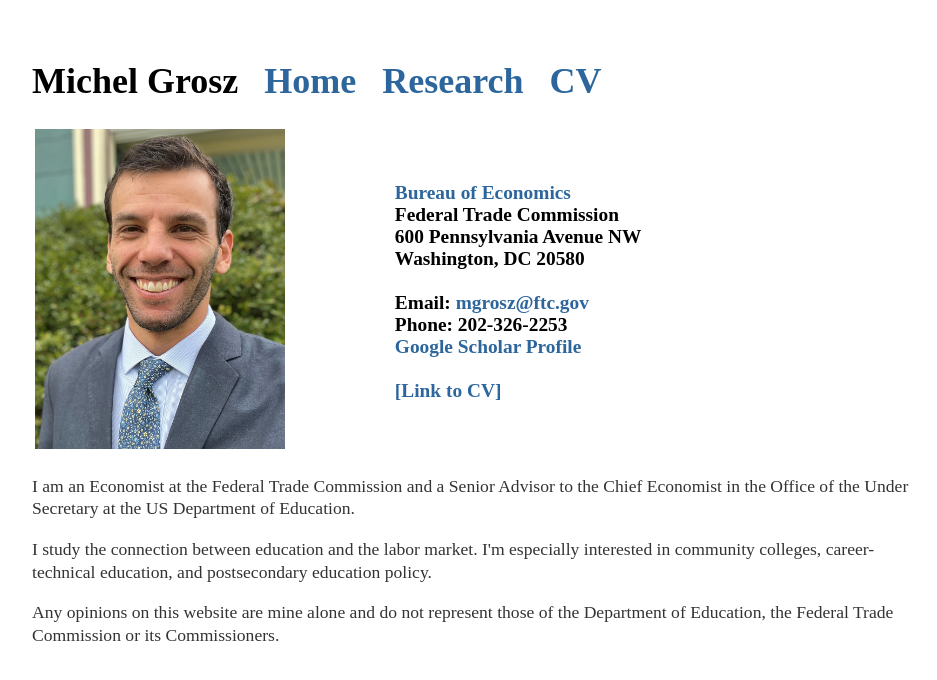
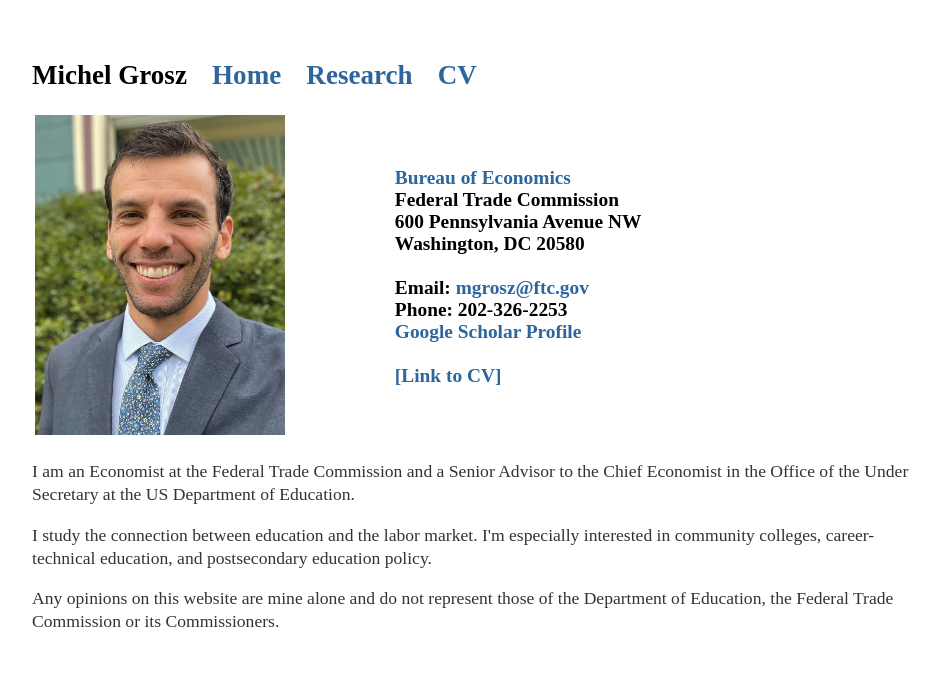
Before and after one commit to mzgrosz/mzgrosz.github.io, a Jekyll site: the page built from index.html, in a window 1280 px wide. Shown: the top 680 px of the page, without its empty margins (160-1097 px from the left). Built offline with Jekyll 4.4.1, drawn with Linux system fonts in a browser that asks for light colours.

Commit message:
Update main.css

```diff
--- a/css/main.css
+++ b/css/main.css
@@ -7,12 +7,12 @@ nav ul, footer ul {
     padding: 0px;
     list-style: none;
     font-weight: bold;
-    font-size: 1.5em;
+    font-size: 1.3em;
 }
 nav ul li, footer ul li {
     display: inline;
     margin-right: 20px;
-    font-size: 1.5em;
+    font-size: 1.3em;
 }
 a {
     text-decoration: none;
@@ -45,12 +45,12 @@ footer {
 
 ul.posts {
     margin: 20px auto 40px;
-    font-size: 1.5em;
+    font-size: 1.3em;
 }
 
 ul.posts li {
     list-style: none;
-    font-size: 1.5em;
+    font-size: 1.3em;
 }
 
 th {
```
